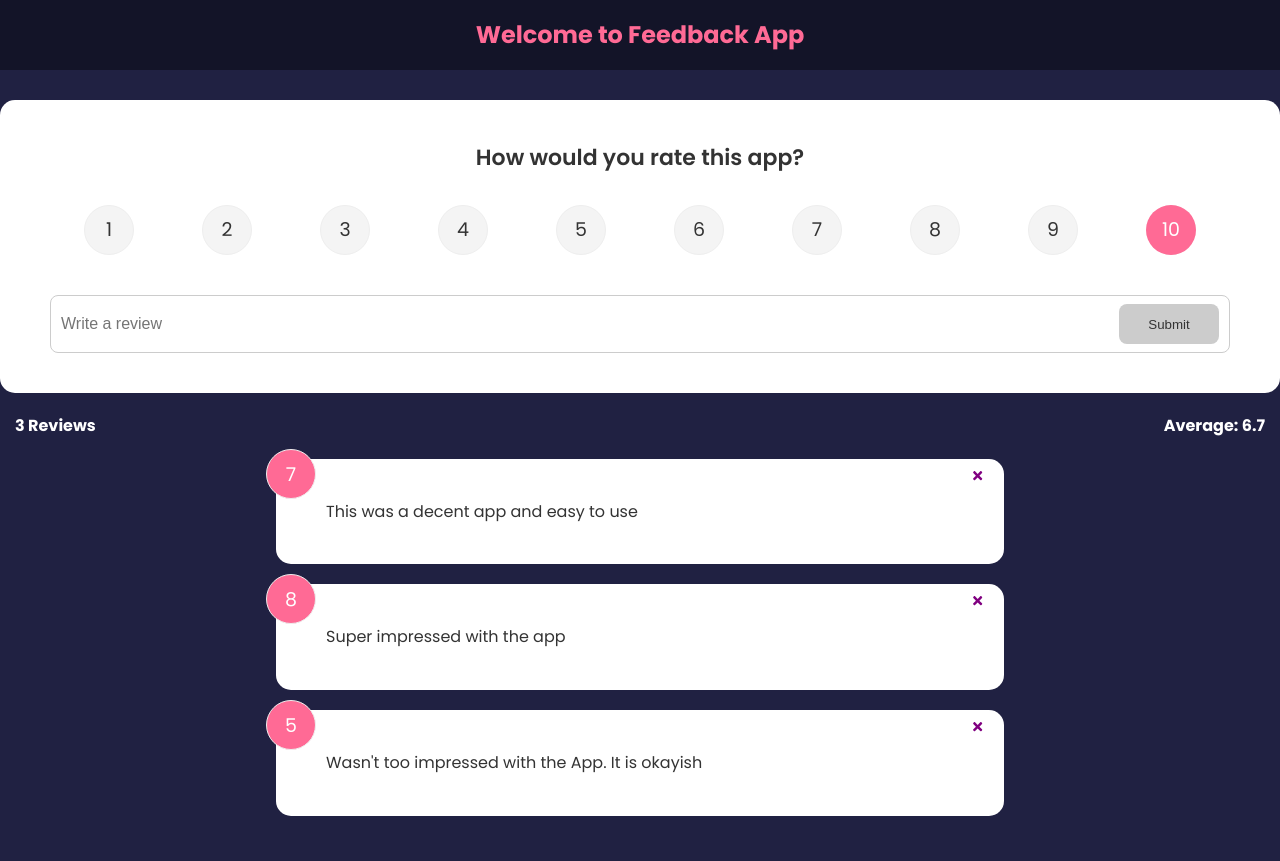
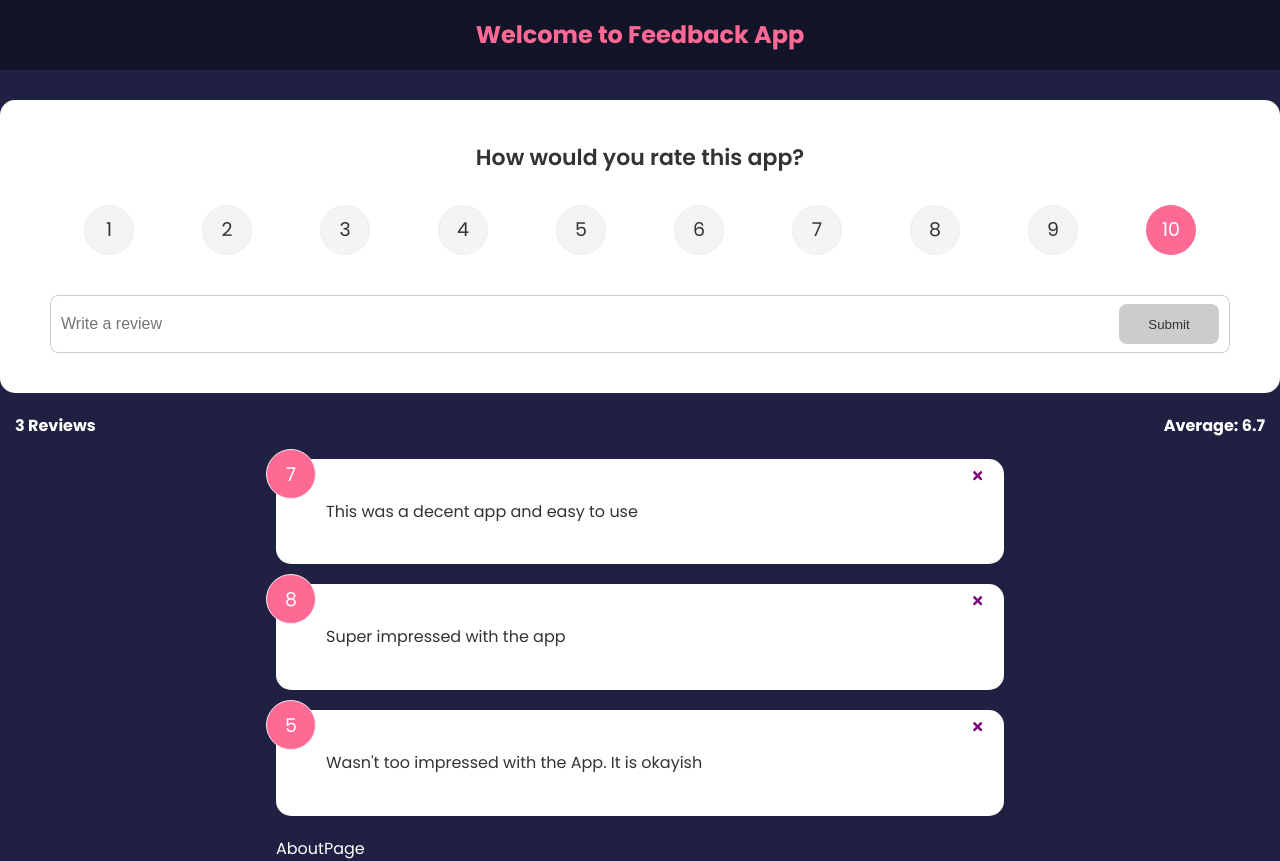
Before and after one commit to milan-vishnoi/Feedback-app, a React (Create React App) app: page / in a window 1280 px wide. Before the commit the page ends 836 px from the top, so only its background shows below. Built offline with nearby package versions, Linux system fonts and the light colour scheme.

Commit message:
Added AboutPage Component

```diff
--- a/src/App.js
+++ b/src/App.js
@@ -5,6 +5,7 @@ import Header from "./components/Header";
 import FeedbackList from "./components/FeedbackList.jsx";
 import FeedbackStats from "./components/FeedbackStats.jsx";
 import FeedbackForm from "./components/FeedbackForm.jsx";
+import AboutPages from "./pages/AboutPage.jsx";
 import FeedbackData from "./data/FeedbackData";
 
 function App()
@@ -28,6 +29,7 @@ function App()
           <FeedbackStats feedback={feedback}/>
           <div className="container">
             <FeedbackList feedback={feedback} handleDelete = {deleteFeedback}/>
+            <AboutPages/>
           </div>
       </>
 );
--- /dev/null
+++ b/src/pages/AboutPage.jsx
@@ -0,0 +1,7 @@
+function AboutPage() {
+  return (
+    <div>AboutPage</div>
+  )
+}
+
+export default AboutPage
```
